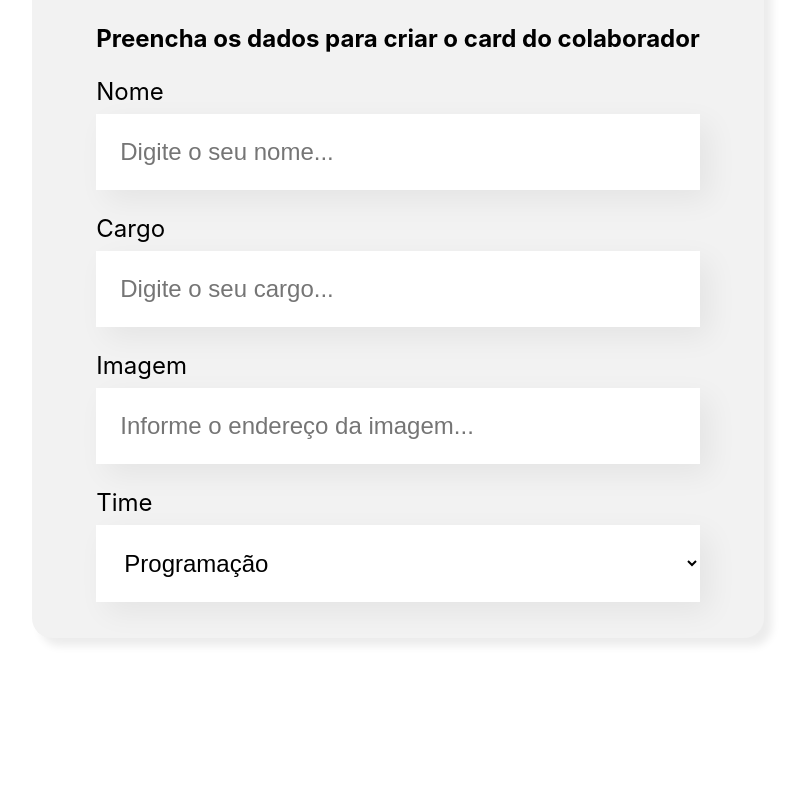
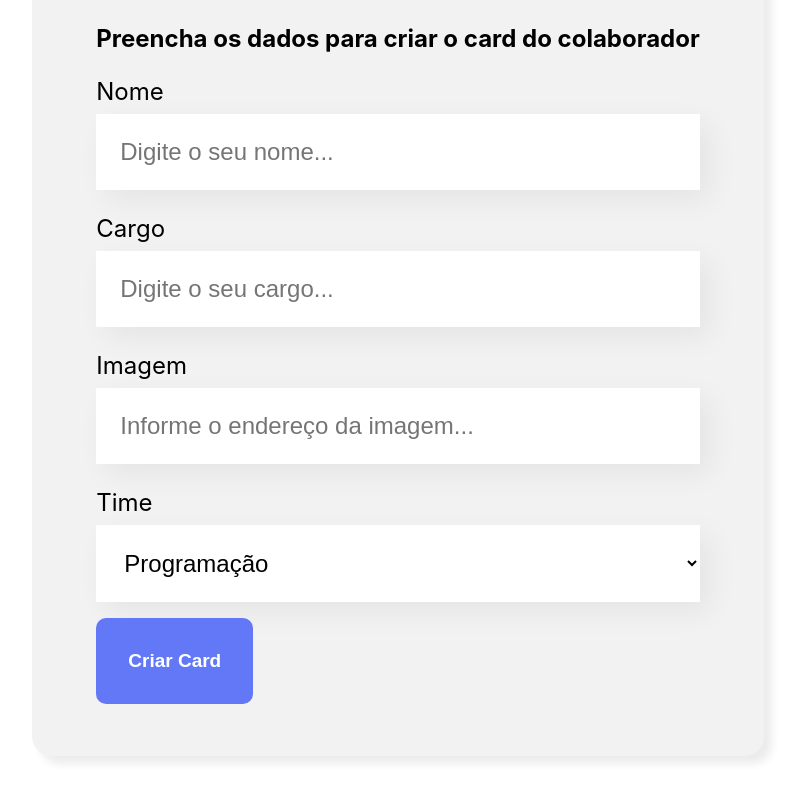
Before and after one commit to MatteusP/React-App-Docker, a React (Create React App) app: page / in a window 1280 px wide. Shown: the part 610-1410 px from the top of the page, without its empty margins (242-1043 px from the left). Before the commit the page ends 1328 px from the top, so only its background shows below. Built offline with nearby package versions, Linux system fonts and the light colour scheme.

Commit message:
componente botão

```diff
--- /dev/null
+++ b/src/componentes/Botao/Botao.css
@@ -0,0 +1,15 @@
+.botao{
+    background-color: #6278F7;
+    border-radius: 10px;
+    font-weight: 700;
+    font-size: 19px;
+    padding: 32px;
+    border: none;
+    cursor: pointer;
+    color: #FFF;
+    margin: 16px 0;
+}
+
+.botao:hover{
+    color: #95FFD4;
+}
--- /dev/null
+++ b/src/componentes/Botao/index.js
@@ -0,0 +1,9 @@
+import './Botao.css'
+
+const Botao = (props) => {
+    return ( <button className='botao'>
+        {props.children}
+    </button>)
+}
+
+export default Botao
--- a/src/componentes/Formulario/index.js
+++ b/src/componentes/Formulario/index.js
@@ -1,6 +1,7 @@
 import './Formulario.css'
 import CampoTexto from '../CampoTexto';
 import ListaSuspensa from '../ListaSuspensa';
+import Botao from '../Botao';
 
 const Formulario = () => {
     const times = [
@@ -20,6 +21,7 @@
                 <CampoTexto label='Cargo' placeholder='Digite o seu cargo' />
                 <CampoTexto label='Imagem' placeholder='Informe o endereço da imagem' />
                 <ListaSuspensa label='Time' itens={times}/>
+                <Botao>Criar Card</Botao>
             </form>
         </section>
     )
```
